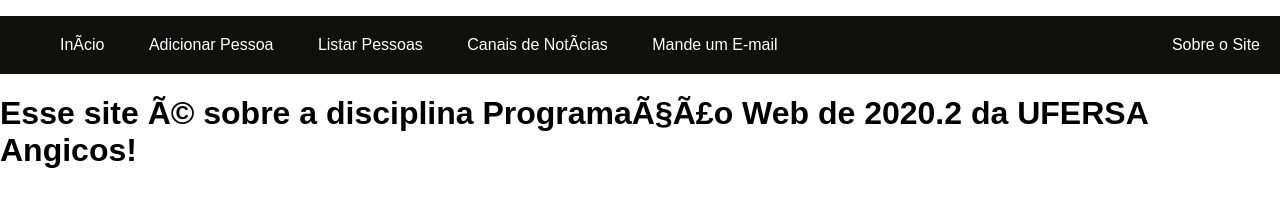
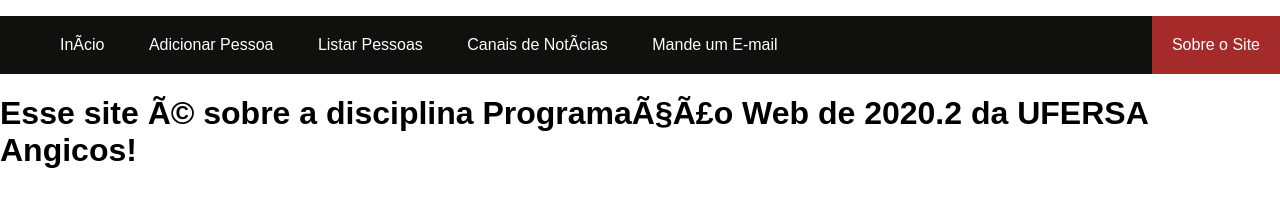
Before and after one commit to JosildaGomes/pweb_2021.2_josildaGomes, a plain HTML site: page u1_exercicio2/sobre.html in a window 1280 px wide. Drawn offline with Linux system fonts and the light colour scheme.

Commit message:
Menu Sobre

```diff
--- a/u1_exercicio2/sobre.html
+++ b/u1_exercicio2/sobre.html
@@ -16,7 +16,7 @@
 		<li><a href="listarPessoas.html">Listar Pessoas </a></li>
 		<li><a href="noticias.html">Canais de Notícias </a></li>
 		<li><a href="contato.html">Mande um E-mail </a></li>
-		<li class ="right"> <a href="sobre.html">Sobre o Site </a></li>
+		<li><a class ="active" href="sobre.html">Sobre o Site </a></li>
 	</ul>
 </nav>
 
```
